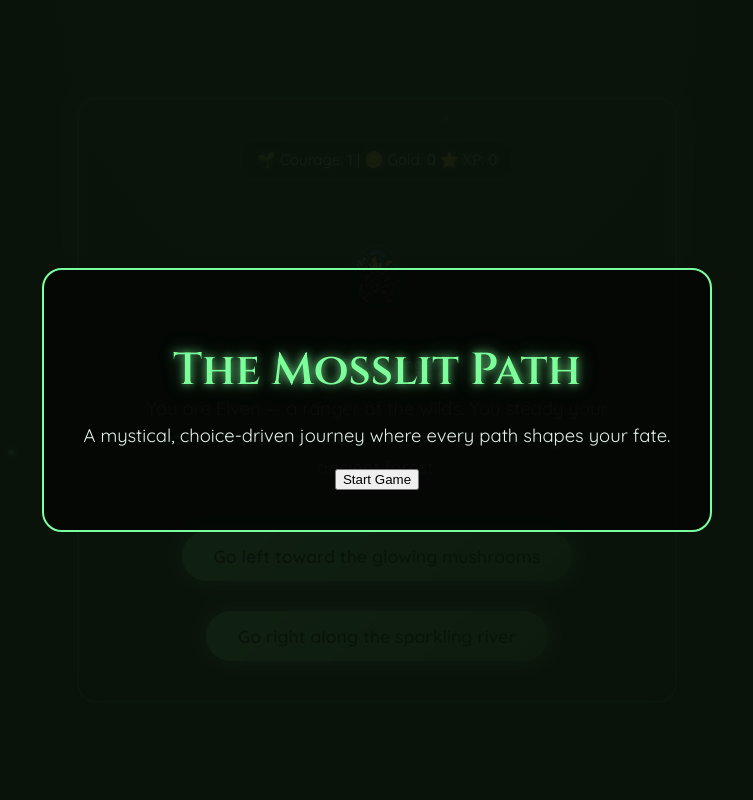
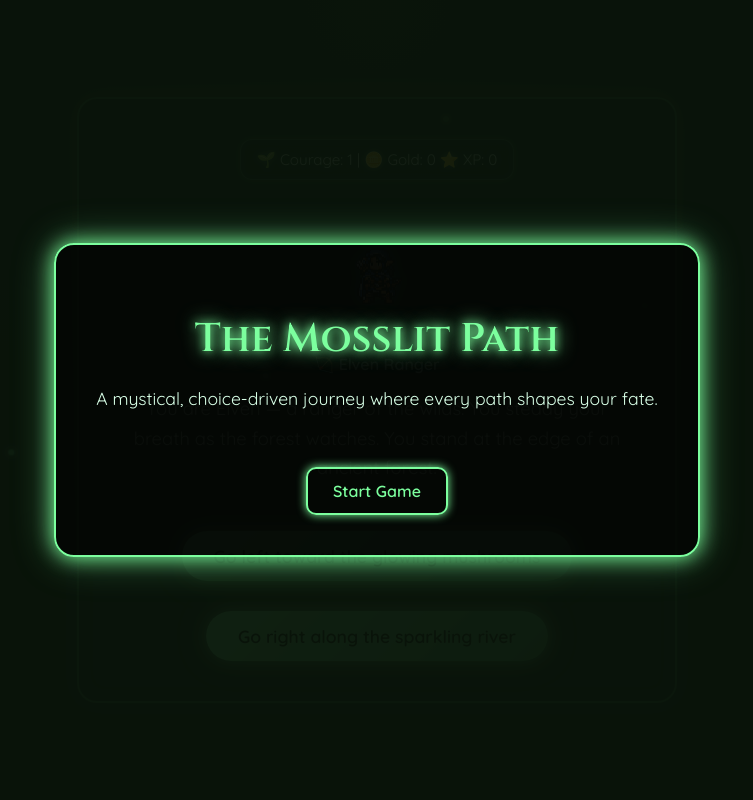
Before and after one commit to rachelmcdonald/Adventure-Game, a Flask app: page /game in a window 1280 px wide. Shown: the whole page, without its empty margins (263-1016 px from the left). Run offline with Flask 3, Linux system fonts and the light colour scheme.

Commit message:
ADD: Added event listener to the title overlay, also grouped the sparkles container to select all. CSS added for the overlay and when overlay is hidden

```diff
--- a/static/css/style.css
+++ b/static/css/style.css
@@ -47,7 +47,45 @@ body {
     background: rgba(0, 0, 0, 0.6);
     border: 2px solid #7cff9e;
     box-shadow: 0 0 20px #7cff9e,
-                ;
+                0 0 40px rgba(124, 255, 158, 0.4);
+}
+
+.overlay-hidden {
+    opacity: 0;
+    transition: opacity 0.6s ease;
+    pointer-events: none;
+}
+
+.game-title {
+    font-size: 2.5rem;
+    margin-bottom: 15px;
+    color: #7cff9e;
+    text-shadow: 0 0 10px #7cff9e,
+                0 0 20px #7cff9e;
+}
+
+.game-tagline {
+    margin-bottom: 25px;
+    color: #d8ffe7;
+    font-size: 1.1rem;
+}
+
+#start-game-btn {
+    padding: 12px 25px;
+    font-size: 1rem;
+    background: transparent;
+    color: #7cff9e;
+    border: 2px solid #7cff9e;
+    border-radius: 10px;
+    cursor: pointer;
+    box-shadow: 0 0 10px #7cff9e;
+    transition: all 0.3s ease;
+}
+
+#start-game-btn:hover {
+    background: #7cff9e;
+    color: black;
+    box-shadow: 0 0 20px #7cff9e;
 }
 
 .landing,
--- a/templates/game.html
+++ b/templates/game.html
@@ -8,11 +8,12 @@
 
     <div id="title-overlay" class="overlay">
         <div class="overlay-content">
+            <div class="sparkles"></div>
             <h1 class="game-title">The Mosslit Path</h1>
             <p class="game-tagline">
                 A mystical, choice-driven journey where every path shapes your fate.
             </p>
-            <button id="start-game-btn">Start Game</button>
+            <button id="start-game-btn" class='action-btn'>Start Game</button>
         </div>
     </div>
 
@@ -304,8 +305,15 @@
                 type();
             });
 
-            const sparkleContainer = document.querySelector(".sparkles");
-            if (sparkleContainer) {
+            const titleOverlay = document.getElementById('title-overlay');
+            const startBtn = document.getElementById('start-game-btn');
+
+            startBtn.addEventListener('click', ()=> {
+                titleOverlay.classList.add('hidden');
+            });
+
+            const sparkleContainers = document.querySelectorAll(".sparkles");
+            sparklesContainers.forEach(container => {
                 setInterval(() => {
                     const sparkle = document.createElement("span");
                     sparkle.style.left = Math.random() * 100 + "%";
@@ -314,7 +322,7 @@
                     sparkleContainer.appendChild(sparkle);
                     setTimeout(() => sparkle.remove(), 4000);
                 }, 300);
-            }
+            });
 
             const wizardSparkles = document.querySelector(".wizard-sparkles");
             const healingSparkles = document.querySelector(".wizard-sparkles--healing");
```
